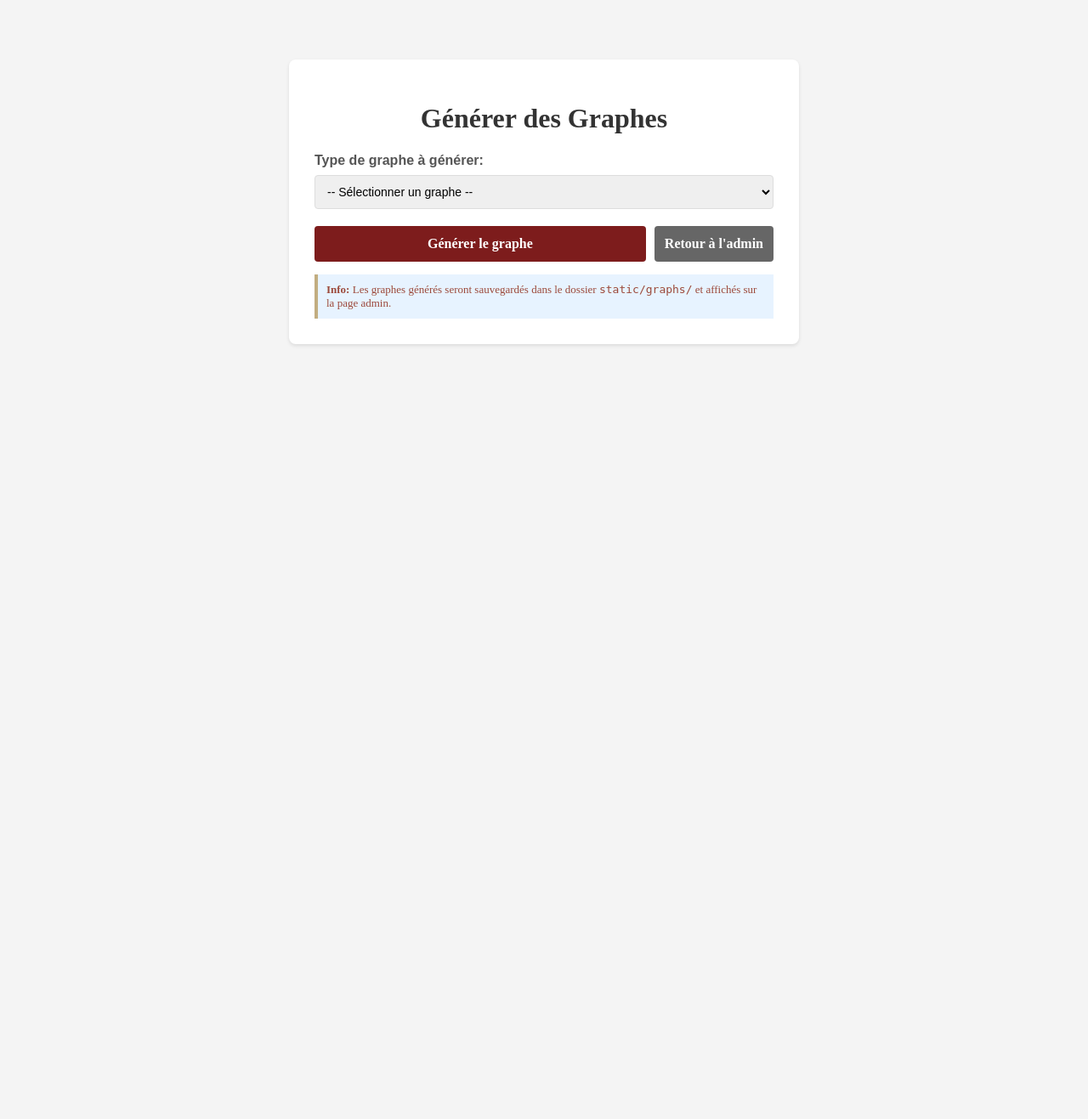
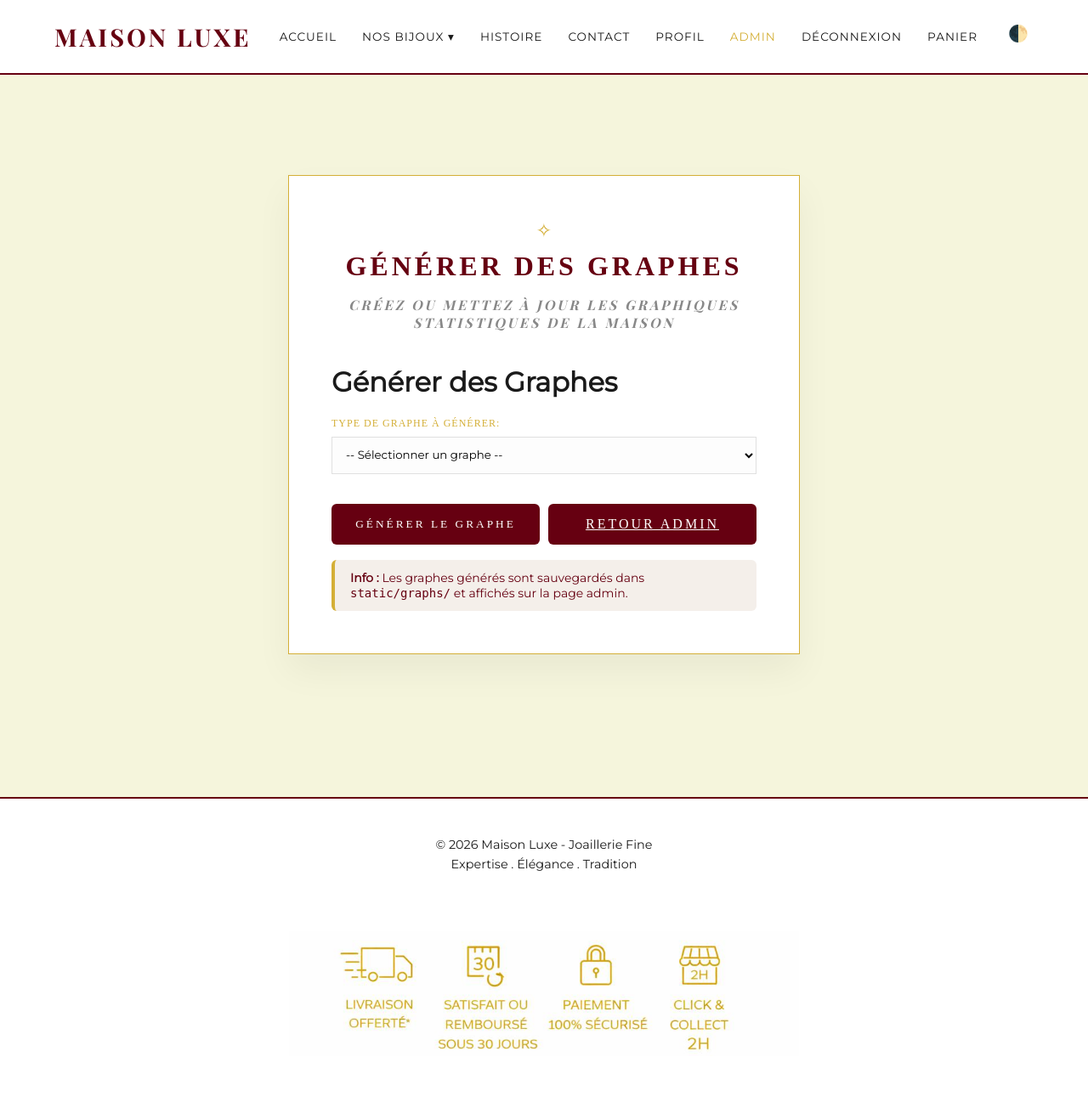
Before and after one commit to Vickkkesp/Project-info-S1-1A, a Flask app: page /generer_graphes in a window 1280 px wide. Shown: the whole page at 85% size. Before the commit the page ends 407 px from the top, so only its background shows below. Run offline with Flask 3, Linux system fonts and the light colour scheme; a user stored in the database is signed in.

Commit message:
update graphes

```diff
--- a/app.py
+++ b/app.py
@@ -181,32 +181,31 @@ def generer_graphes():
 
     if request.method == "POST":
         type_graphe = request.form.get("type_graphe")
-
         try:
             if type_graphe == "utilisateurs":
-                graphique_utilisateurs()
-                message = "Graphe des utilisateurs généré avec succès!"
+                mois = request.form.get("mois_utilisateurs")
+                annee = request.form.get("annee_utilisateurs")
+                graphique_utilisateurs(mois, annee)
+                message = f"Graphe des utilisateurs généré pour {mois or 'tous les mois'}/{annee or 'toutes les années'} !"
             elif type_graphe == "chiffre_affaire":
                 mois = request.form.get("mois")
                 annee = request.form.get("annee")
-                if mois and annee:
-                    chiffreAffaire(mois, annee)
-                    message = f"Graphe du chiffre d'affaire pour {mois}/{annee} généré avec succès!"
-                else:
-                    message = "Veuillez entrer le mois et l'année!"
+                chiffreAffaire(mois, annee)
+                message = f"Graphe du chiffre d'affaire pour {mois or 'tous les mois'}/{annee or 'toutes les années'} généré avec succès!"
             elif type_graphe == "distribution":
                 distribution_produits()
                 message = "Graphe de distribution des produits généré avec succès!"
             elif type_graphe == "ventes":
-                ventes_par_mois()
-                message = "Graphe des ventes par mois généré avec succès!"
+                mois = request.form.get("mois_ventes")
+                annee = request.form.get("annee_ventes")
+                ventes_par_mois(mois, annee)
+                message = f"Graphe des ventes généré pour {mois or 'tous les mois'}/{annee or 'toutes les années'} !"
             else:
                 message = "Type de graphe invalide!"
         except Exception as e:
             message = f"Erreur lors de la génération du graphe: {str(e)}"
     else:
         message = ""
-
     return render_template("generer_graphes.html", message=message)
 
 
--- a/static/style.css
+++ b/static/style.css
@@ -1,3 +1,15 @@
+.btn-admin-flex {
+    flex: 1 1 0;
+    height: 48px;
+    min-width: 0;
+    display: flex;
+    align-items: center;
+    justify-content: center;
+    text-align: center;
+    margin-top: 0;
+    border-radius: 6px;
+    box-sizing: border-box;
+}
 :root {
     --bg-color: #F5F5DC;
     --text-color: #1a1a1a;
--- a/templates/generer_graphes.html
+++ b/templates/generer_graphes.html
@@ -1,146 +1,46 @@
-<!DOCTYPE html>
-<html lang="fr">
-<head>
-    <meta charset="UTF-8">
-    <meta name="viewport" content="width=device-width, initial-scale=1.0">
-    <title>Générer des Graphes</title>
-    <style>
-        body {
-            font-family: Arial, sans-serif;
-            max-width: 600px;
-            margin: 50px auto;
-            padding: 20px;
-            background-color: #f4f4f4;
-        }
-        .container {
-            background-color: white;
-            padding: 30px;
-            border-radius: 8px;
-            box-shadow: 0 2px 4px rgba(0,0,0,0.1);
-        }
-        h1 {
-            font-family: 'Bodoni MT';
-            color: #333;
-            text-align: center;
-        }
-        .form-group {
-            margin-bottom: 20px;
-        }
-        label {
-            display: block;
-            margin-bottom: 8px;
-            color: #555;
-            font-weight: bold;
-        }
-        select, input {
-            width: 100%;
-            padding: 10px;
-            border: 1px solid #ddd;
-            border-radius: 4px;
-            box-sizing: border-box;
-            font-size: 14px;
-        }
-        input:focus, select:focus {
-            outline: none;
-            border-color: hsl(0, 28%, 14%);
-            box-shadow: 0 0 5px rgba(76, 175, 80, 0.3);
-        }
-        .buttons {
-            display: flex;
-            gap: 10px;
-            margin-top: 20px;
-        }
-        button {
-            flex: 1;
-            padding: 12px;
-            border: none;
-            border-radius: 4px;
-            font-size: 16px;
-            cursor: pointer;
-            font-weight: bold;
-        }
-        .btn-generate {
-            font-family: 'Bodoni MT';
-            background-color: hsl(0, 64%, 30%);
-            color: white;
-        }
-        .btn-generate:hover {
-            font-family: 'Bodoni MT';
-            background-color: #682525;
-        }
-        .btn-back {
-            font-family: 'Bodoni MT';
-            background-color: #666;
-            color: white;
-        }
-        .btn-back:hover {
-            font-family: 'Bodoni MT';
-            background-color: #555;
-        }
-        .message {
-            font-family: 'Bodoni MT';
-            padding: 15px;
-            margin-bottom: 20px;
-            border-radius: 4px;
-            text-align: center;
-        }
-        .message.success {
-            font-family: 'Bodoni MT';
-            background-color: #d4edda;
-            color: #1a3320;
-            border: 1px solid #c3e6cb;
-        }
-        .message.error {
-            font-family: 'Bodoni MT';
-            background-color: #f8d7da;
-            color: #721c24;
-            border: 1px solid #f5c6cb;
-        }
-        .info {
-            font-family: 'Bodoni MT';
-            background-color: #e7f3ff;
-            padding: 10px;
-            border-left: 4px solid hsl(41, 35%, 63%);
-            margin-top: 15px;
-            font-size: 13px;
-            color: hsl(9, 46%, 42%);
-        }
-        .conditional-inputs {
-            display: none;
-            padding: 15px;
-            background-color: #f9f9f9;
-            border-radius: 4px;
-            margin-top: 10px;
-        }
-        .conditional-inputs.show {
-            display: block;
-        }
-    </style>
-</head>
-<body>
-    <div class="container">
+{% extends "base.html" %}
+
+{% block content %}
+<main class="admin-wrapper">
+    <div class="admin-card" style="max-width: 500px; margin: 40px auto;">
+        <header class="admin-header">
+            <div class="ornament">✧</div>
+            <h1>Générer des Graphes</h1>
+            <p class="subtitle">Créez ou mettez à jour les graphiques statistiques de la Maison</p>
+        </header>
+    <div class="luxury-form-container">
         <h1>Générer des Graphes</h1>
 
         {% if message %}
-            <div class="message {% if 'succès' in message or 'généré' in message %}success{% else %}error{% endif %}">
+            <div class="message {% if 'succès' in message or 'généré' in message %}success{% else %}error{% endif %}" style="margin-bottom:20px;">
                 {{ message }}
             </div>
         {% endif %}
 
-        <form method="POST">
+        <form method="POST" class="luxury-form">
             <div class="form-group">
                 <label for="type_graphe">Type de graphe à générer:</label>
                 <select id="type_graphe" name="type_graphe" onchange="toggleFields()">
                     <option value="">-- Sélectionner un graphe --</option>
-                    <option value="utilisateurs"> Nombre d'utilisateurs par mois</option>
-                    <option value="chiffre_affaire"> Chiffre d'affaire (spécifier mois/année)</option>
-                    <option value="distribution"> Distribution des produits</option>
-                    <option value="ventes"> Nombre de ventes par mois</option>
+                    <option value="utilisateurs">Nombre d'utilisateurs par mois (sélectionner mois)</option>
+                    <option value="chiffre_affaire">Chiffre d'affaire (mois/année)</option>
+                    <option value="distribution">Distribution des produits</option>
+                    <option value="ventes">Nombre de ventes par mois (sélectionner mois)</option>
                 </select>
             </div>
 
-            <!-- Champs conditionnels pour le chiffre d'affaire -->
-            <div id="conditional-fields" class="conditional-inputs">
+            <!-- Champs conditionnels pour chaque graphe -->
+            <div id="fields-utilisateurs" class="conditional-inputs" style="background:var(--light-bg); display:none;">
+                <div class="form-group">
+                    <label for="mois_utilisateurs">Mois (format MM, ex: 01, 04, 12):</label>
+                    <input type="text" id="mois_utilisateurs" name="mois_utilisateurs" placeholder="ex: 04" maxlength="2">
+                </div>
+                <div class="form-group">
+                    <label for="annee_utilisateurs">Année (format YYYY, ex: 2024):</label>
+                    <input type="text" id="annee_utilisateurs" name="annee_utilisateurs" placeholder="ex: 2024" maxlength="4">
+                </div>
+            </div>
+            <div id="fields-chiffre" class="conditional-inputs" style="background:var(--light-bg); display:none;">
                 <div class="form-group">
                     <label for="mois">Mois (format MM, ex: 01, 04, 12):</label>
                     <input type="text" id="mois" name="mois" placeholder="ex: 04" maxlength="2">
@@ -150,31 +50,46 @@
                     <input type="text" id="annee" name="annee" placeholder="ex: 2024" maxlength="4">
                 </div>
             </div>
+            <div id="fields-ventes" class="conditional-inputs" style="background:var(--light-bg); display:none;">
+                <div class="form-group">
+                    <label for="mois_ventes">Mois (format MM, ex: 01, 04, 12):</label>
+                    <input type="text" id="mois_ventes" name="mois_ventes" placeholder="ex: 04" maxlength="2">
+                </div>
+                <div class="form-group">
+                    <label for="annee_ventes">Année (format YYYY, ex: 2024):</label>
+                    <input type="text" id="annee_ventes" name="annee_ventes" placeholder="ex: 2024" maxlength="4">
+                </div>
+            </div>
 
-            <div class="buttons">
-                <button type="submit" class="btn-generate">Générer le graphe</button>
-                <a href="/admin" style="text-decoration: none;">
-                    <button type="button" class="btn-back">Retour à l'admin</button>
-                </a>
+            <div class="buttons" style="display:flex; gap:10px; margin-top:20px;">
+                <button type="submit" class="btn-admin btn-admin-flex">Générer le graphe</button>
+                <a href="/admin" class="btn-admin btn-admin-flex" tabindex="0">Retour admin</a>
             </div>
         </form>
 
-        <div class="info">
-            <strong> Info:</strong> Les graphes générés seront sauvegardés dans le dossier <code>static/graphs/</code> et affichés sur la page admin.
+        <div class="info" style="background:var(--beige-light); border-left:4px solid var(--or); color:var(--bordeaux); margin-top:18px; padding:12px 18px; border-radius:6px; font-size:14px;">
+            <strong>Info :</strong> Les graphes générés sont sauvegardés dans <code>static/graphs/</code> et affichés sur la page admin.
         </div>
     </div>
 
     <script>
         function toggleFields() {
             const typeGraphe = document.getElementById('type_graphe').value;
-            const conditionalFields = document.getElementById('conditional-fields');
-
-            if (typeGraphe === 'chiffre_affaire') {
-                conditionalFields.classList.add('show');
-            } else {
-                conditionalFields.classList.remove('show');
+            // Masquer tous les champs
+            document.getElementById('fields-utilisateurs').style.display = 'none';
+            document.getElementById('fields-chiffre').style.display = 'none';
+            document.getElementById('fields-ventes').style.display = 'none';
+            // Afficher les champs pertinents
+            if (typeGraphe === 'utilisateurs') {
+                document.getElementById('fields-utilisateurs').style.display = 'block';
+            } else if (typeGraphe === 'chiffre_affaire') {
+                document.getElementById('fields-chiffre').style.display = 'block';
+            } else if (typeGraphe === 'ventes') {
+                document.getElementById('fields-ventes').style.display = 'block';
             }
         }
+        // Affichage correct au chargement si retour arrière navigateur
+        window.onload = toggleFields;
     </script>
-</body>
-</html>
+</main>
+{% endblock %}
```
Also changed, not shown: stats_BD.py (+182 -99 lines), bdd.db, static/graphs/graph_chiffre_affaire.png, static/graphs/graph_distribution_produits.png, static/graphs/graph_utilisateurs.png, static/graphs/graph_ventes_par_mois.png.
